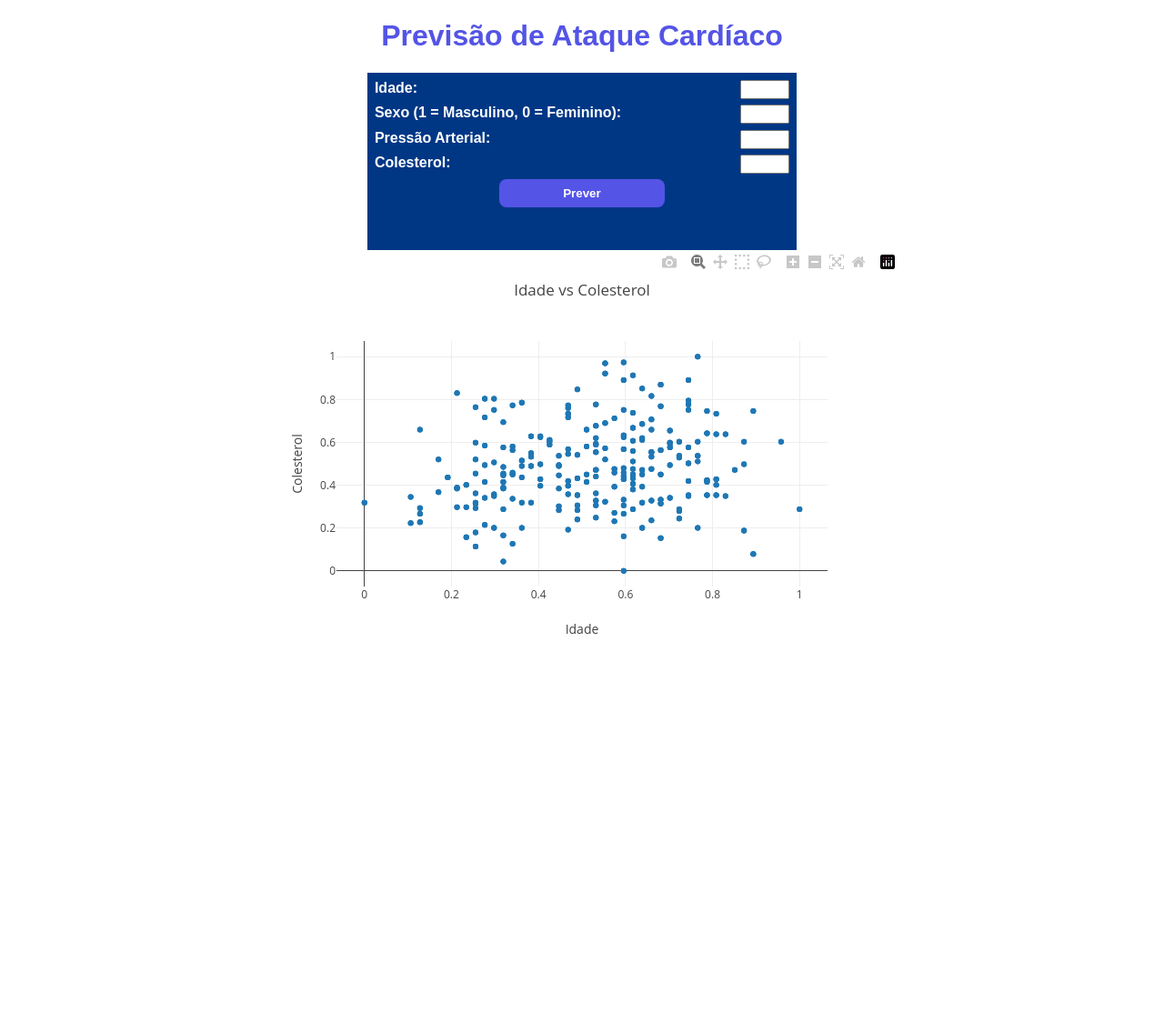
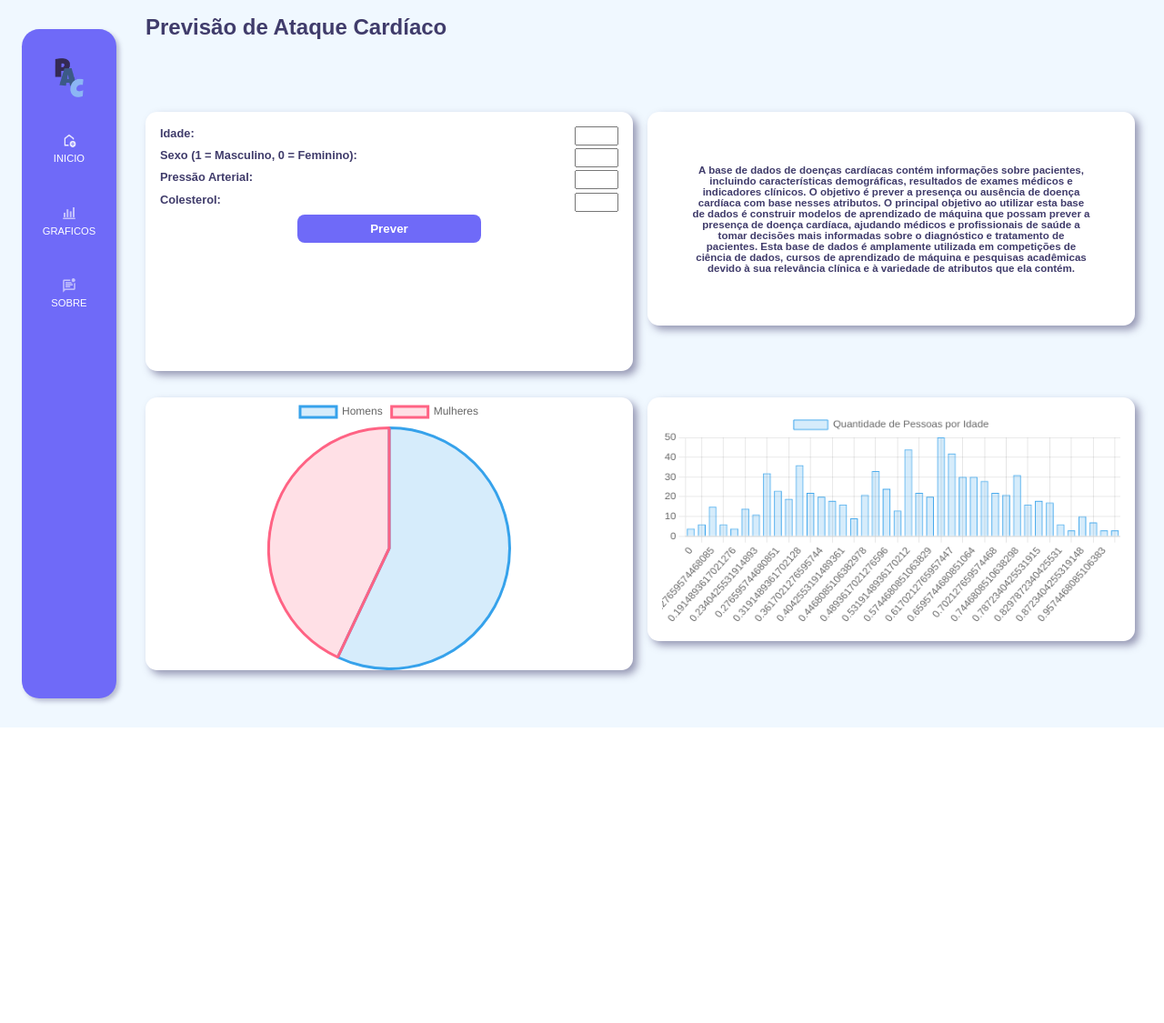
Before and after one commit to Marllysonnn/Projeto-Back_IA, a Flask app: page / in a window 1280 px wide. Shown: the whole page at 91% size. After the commit the page ends 800 px from the top, so only its background shows below. Run offline with Flask 3, Linux system fonts and the light colour scheme; some libraries are stand-ins or nearby versions.

Commit message:
dashboard definido

```diff
--- a/app.py
+++ b/app.py
@@ -16,10 +16,37 @@ except Exception as e:
 
 # Supondo que o dataframe 'heart_normalizacao' seja carregado a partir de um arquivo
 heart_normalizacao = pd.read_csv('Treinamento/data/base_normalizada.csv')
+heart_data = pd.read_csv('Treinamento/data/heart.csv')
 
-@app.route('/')
-def home():
-    return render_template('index.html')
+@app.route('/heart_data')
+def get_heart_data():
+    # Filtrar os dados por sexo e ataque cardíaco
+    males = heart_data[(heart_data['sex'] == 1) & (heart_data['target'] == 1)].shape[0]
+    females = heart_data[(heart_data['sex'] == 0) & (heart_data['target'] == 1)].shape[0]
+
+    total = males + females
+    males_percentage = (males / total) * 100
+    females_percentage = (females / total) * 100
+
+    data = {
+        'labels': ['Homens', 'Mulheres'],
+        'percentages': [males_percentage, females_percentage]
+    }
+    return jsonify(data)
+
+@app.route('/dados_idade', methods=['GET'])
+def dados_idade():
+    try:
+        # Contagem de pessoas por idade
+        contagem_idade = heart_normalizacao['idade'].value_counts().sort_index()
+        # Converter para o formato esperado pelo Chart.js
+        data = {
+            'labels': contagem_idade.index.tolist(),  # Lista de idades
+            'data': contagem_idade.values.tolist()    # Lista de contagem de pessoas
+        }
+        return jsonify(data)
+    except Exception as e:
+        return jsonify({'erro': f'Erro ao processar os dados: {e}'}), 500
 
 @app.route('/prever', methods=['POST'])
 def prever():
@@ -55,13 +82,17 @@ def prever():
     except Exception as e:
         return jsonify({'erro': f'Erro ao processar a previsão: {e}'}), 500
 
-@app.route('/dados_tratados', methods=['GET'])
-def dados_tratados():
+@app.route('/heart', methods=['GET'])
+def heart():
     try:
         data = heart_normalizacao.to_dict(orient='records')
         return jsonify(data)
     except Exception as e:
         return jsonify({'erro': f'Erro ao processar os dados: {e}'}), 500
 
+@app.route('/')
+def home():
+    return render_template('index.html')
+
 if __name__ == '__main__':
     app.run(debug=True)
--- /dev/null
+++ b/static/script.js
@@ -0,0 +1,92 @@
+async function fetchDadosIdade() {
+    const response = await fetch('/dados_idade');
+    const data = await response.json();
+    return data;
+}
+
+document.addEventListener('DOMContentLoaded', async function() {
+    const data = await fetchDadosIdade();
+    const ctx = document.getElementById('graficoIdade').getContext('2d');
+    new Chart(ctx, {
+        type: 'bar',
+        data: {
+            labels: data.labels,
+            datasets: [{
+                label: 'Quantidade de Pessoas por Idade',
+                data: data.data,
+                backgroundColor: 'rgba(54, 162, 235, 0.2)',
+                borderColor: 'rgba(54, 162, 235, 1)',
+                borderWidth: 1
+            }]
+        },
+        options: {
+            scales: {
+                y: {
+                    beginAtZero: true
+                }
+            }
+        }
+    });
+});
+
+document.addEventListener('DOMContentLoaded', async () => {
+    // Fetch data from the Flask endpoint
+    const response = await fetch('/heart_data');
+    const data = await response.json();
+
+    const ctx = document.getElementById('pieChart').getContext('2d');
+    const pieChart = new Chart(ctx, {
+        type: 'pie',
+        data: {
+            labels: data.labels,
+            datasets: [{
+                data: data.percentages,
+                backgroundColor: ['rgba(54, 162, 235, 0.2)', 'rgba(255, 99, 132, 0.2)'],
+                borderColor: ['rgba(54, 162, 235, 1)', 'rgba(255, 99, 132, 1)'],
+                borderWidth: 3
+            }]
+        },
+        options: {
+            responsive: true,
+            maintainAspectRatio: false
+        }
+    });
+});
+
+        document.getElementById("preverForm").addEventListener("submit", async function (event) {
+            event.preventDefault();
+
+            const idade = document.getElementById("idade").value;
+            const sexo = document.getElementById("sexo").value;
+            const pressao_arterial = document.getElementById("pressao_arterial").value;
+            const colesterol = document.getElementById("colesterol").value;
+
+            const response = await fetch("/prever", {
+                method: "POST",
+                headers: {
+                    "Content-Type": "application/json",
+                },
+                body: JSON.stringify({
+                    idade: Number(idade),
+                    sexo: Number(sexo),
+                    pressao_arterial: Number(pressao_arterial),
+                    colesterol: Number(colesterol),
+                }),
+            });
+
+            const mais = document.getElementById("mais");
+            const menos = document.getElementById("menos");
+            mais.style.display = "none";
+            menos.style.display = "none";
+
+            const result = await response.json();
+            if (result.previsao !== undefined) {
+                if (result.previsao === 1) {
+                    mais.style.display = "block";
+                } else {
+                    menos.style.display = "block";
+                }
+            } else {
+                document.getElementById("resultado").innerText = "Erro: " + result.erro;
+            }
+        });
--- /dev/null
+++ b/static/style.css
@@ -0,0 +1,166 @@
+html{
+    margin: 0 2em;
+}
+body {
+  height: 100vh;
+  width: 100%;
+  display: flex;
+  gap: 5em;
+  padding: 0;
+  margin: 0;
+  font-family: Arial, sans-serif;
+
+  background-color: aliceblue;
+}
+*{
+    text-decoration: none;
+    text-align: center;
+    color: #fff;
+}
+#logo{
+    width: 2em;
+    align-self: center;
+    margin-top: 1em;
+}
+a{
+    display: flex;
+    align-items: center;
+    font-size: 0.7em;
+    gap: 0.4em;
+    padding: 0.6em;
+    margin-top: 1%;
+    border-radius: 2em;
+    flex-direction: column;
+}
+a:hover{
+    background-color: #ffffff60;
+}
+navbar{
+    display: flex;
+    position: fixed;
+    margin-left: -0.5em;
+    padding: 1em;
+    height: 88vh;
+    gap: 2em;
+    border-radius: 1.2em;
+    flex-direction: column;
+    align-self: center;
+
+    box-shadow: 0.2em 0.2em 0.3em #403C6B50;
+    background-color: #6F6AF8;
+}
+img{
+    width: 1.5em;
+}
+#previsao{
+    width: 100%;
+    display: grid;
+    grid-template-columns: repeat(2, 1fr);
+    align-items: start;
+    margin-left: 8em;
+    margin-top: 1em;
+    gap: 1em;
+    row-gap: 0.5;
+}
+form{
+  display: flex;
+  padding: 1em;
+  height: 85%;
+  border-radius: 0.8em;
+  flex-direction: column;
+  gap: 0.2em;
+  overflow: hidden;
+
+  box-shadow: 0.3em 0.3em 0.5em #403C6B80;
+  background-color: #fff;
+}
+input{
+  width: 8%;
+  color: #403C6B;
+}
+input:focus{
+  outline: none;
+}
+label{
+    font-size: 0.8em;
+}
+label, p{
+  margin: 0;
+  font-weight: 600;
+  color: #403C6B;
+  text-align: center;
+}
+form div{
+  display: flex;
+  justify-content: space-between;
+}
+h1 {
+  text-align: start;
+  grid-column: span 2;
+  font-size: 1.5em;
+  margin: 0;
+  color: #403C6B;
+}
+h2{
+  color: #403C6B;
+  text-align: center;
+  font-size: 0.72em;
+}
+button{
+  width: 40%;
+  align-self: center;
+  border: none;
+  border-radius: 0.6em;
+  color: #fff;
+  font-weight: 900;
+  padding: 0.6em 0.5em;
+
+  background: #6F6AF8;
+}
+button:hover{
+    position: relative;
+    bottom: 0.1em;
+    right: 0.1em;
+    cursor: pointer;
+
+    box-shadow: 0.2em 0.2em 0.2em #00000050;
+    background-color: #4b43a5;
+}
+#mais span{
+  padding: 0.3em;
+  border-radius: 30%;
+  background-color: #d83b3b80;
+}
+#menos span{
+  padding: 0.3em;
+  border-radius: 30%;
+  background-color: #3bd83b80;
+}
+div #graficoIdade{
+    align-self: stretch;
+    grid-row: 3;
+    padding: 1em;
+    border-radius: 0.8em;
+
+    box-shadow: 0.3em 0.3em 0.5em #403C6B80;
+    background-color: #fff;
+}
+div #descricao{
+    align-self: stretch;
+    padding: 3em 3em;
+    font-size: 1em;
+    border-radius: 0.8em;
+    grid-row: span 3;
+
+    box-shadow: 0.3em 0.3em 0.5em #403C6B80;
+    background-color: #fff;
+}
+
+div #pieChart{
+    align-self: stretch;
+    grid-row: 3;
+    border-radius: 0.8em;
+
+    box-shadow: 0.3em 0.3em 0.5em #403C6B80;
+    background-color: #fff;
+}
--- a/templates/index.html
+++ b/templates/index.html
@@ -4,11 +4,18 @@
     <meta charset="UTF-8">
     <meta name="viewport" content="width=device-width, initial-scale=1.0">
     <link rel="stylesheet" href="style.css">
+    <link rel="stylesheet" href="{{ url_for('static', filename='style.css') }}">
     <title>Previsão de Ataque Cardíaco</title>
 </head>
 <body>
-    <h1>Previsão de Ataque Cardíaco</h1>
-    <form id="preverForm">
+    <navbar>
+        <img id="logo" src="{{ url_for('static', filename='logo.png') }}" alt="">
+        <a href=""> <img src="{{ url_for('static', filename='inicio.png') }}" alt=""> INICIO</a>
+        <a href=""> <img src="{{ url_for('static', filename='graficos.png') }}" alt=""> GRAFICOS</a>
+        <a href=""> <img src="{{ url_for('static', filename='sobre.png') }}" alt=""> SOBRE</a>
+    </navbar>
+    <div id="previsao">
+        <h1>Previsão de Ataque Cardíaco</h1>
         <form id="preverForm">
             <div>
               <label for="idade">Idade:</label>
@@ -27,151 +34,18 @@
               <input type="number" id="colesterol" name="colesterol" required />
             </div>
             <button type="submit">Prever</button>
-            <p id="resultado"></p>
             <h2 style="display: none;" id="mais">Você tem <span>mais chances</span> de ter um ataque cardíaco.</h2>
             <h2 style="display: none;" id="menos">Você tem <span>menos chances</span> de ter um ataque cardíaco.</h2>
-          </form>
-
-    <div id="myDiv" style="width: fit-content;"></div>
-    <div id="container" style="width:100%; height:400px;"></div>
-
-    <script src="https://cdn.plot.ly/plotly-latest.min.js"></script>
-    <script src="https://code.highcharts.com/highcharts.js"></script>
-
-    <script>
-        async function fetchDadosTratados() {
-            const response = await fetch('/dados_tratados');
-            const data = await response.json();
-            return data;
-        }
-
-        function plotScatterPlot(data) {
-            const x = data.map(d => d.idade);
-            const y = data.map(d => d.colesterol);
-
-            var trace = {
-                x: x,
-                y: y,
-                mode: 'markers',
-                type: 'scatter'
-            };
-
-            var layout = {
-                title: 'Idade vs Colesterol',
-                xaxis: { title: 'Idade' },
-                yaxis: { title: 'Colesterol' }
-            };
-
-            Plotly.newPlot('myDiv', [trace], layout);
-        }
-
-        async function init() {
-            const data = await fetchDadosTratados();
-            plotScatterPlot(data);
-            plotHighchartsBar(data);
-        }
-
-        init();
-
-        document.getElementById("preverForm").addEventListener("submit", async function (event) {
-            event.preventDefault();
-
-            const idade = document.getElementById("idade").value;
-            const sexo = document.getElementById("sexo").value;
-            const pressao_arterial = document.getElementById("pressao_arterial").value;
-            const colesterol = document.getElementById("colesterol").value;
-
-            const response = await fetch("/prever", {
-                method: "POST",
-                headers: {
-                    "Content-Type": "application/json",
-                },
-                body: JSON.stringify({
-                    idade: Number(idade),
-                    sexo: Number(sexo),
-                    pressao_arterial: Number(pressao_arterial),
-                    colesterol: Number(colesterol),
-                }),
-            });
-
-            const mais = document.getElementById("mais");
-            const menos = document.getElementById("menos");
-            mais.style.display = "none";
-            menos.style.display = "none";
-
-            const result = await response.json();
-            if (result.previsao !== undefined) {
-                if (result.previsao === 1) {
-                    mais.style.display = "block";
-                } else {
-                    menos.style.display = "block";
-                }
-            } else {
-                document.getElementById("resultado").innerText = "Erro: " + result.erro;
-            }
-        });
-    </script>
-    <style>
-        body {
-          display: flex;
-          margin: 0 10em;
-          flex-direction: column;
-          align-items: center;
-          font-family: Arial, sans-serif;
-        }
-        form{
-          width: 30% max-content;
-          display: flex;
-          padding: 0.5em;
-          flex-direction: column;
-          gap: 0.4em;
-
-          background-color: #003785;
-        }
-        input{
-          width: 10%;
-        }
-        input:focus{
-          outline: none;
-        }
-        label, p{
-          font-weight: 600;
-          color: #fff;
-          text-align: center;
-        }
-        form div{
-          display: flex;
-          justify-content: space-between;
-        }
-        h1 {
-          color: #5454e6;
-        }
-        h2{
-          color: #fff;
-          text-align: center;
-          font-size: 1em;
-        }
-        button{
-          width: 40%;
-          align-self: center;
-          border: none;
-          border-radius: 0.6em;
-          color: #fff;
-          font-weight: 600;
-          padding: 0.6em 0.5em;
-
-          background: #5454e6;
-        }
-        #mais span{
-          padding: 0.3em;
-          border-radius: 50%;
-          background-color: #d83b3b80;
-        }
-        #menos span{
-          padding: 0.3em;
-          border-radius: 50%;
-          background-color: #3bd83b80;
-        }
-      </style>
+        </form>
+        <div><section id="descricao"><h2>A base de dados de doenças cardíacas contém informações sobre pacientes, incluindo características demográficas, resultados de exames médicos e indicadores clínicos.
+            O objetivo é prever a presença ou ausência de doença cardíaca com base nesses atributos. O principal objetivo ao utilizar esta base de dados é construir modelos de aprendizado de máquina que possam
+            prever a presença de doença cardíaca, ajudando médicos e profissionais de saúde a tomar decisões mais informadas sobre o diagnóstico e tratamento de pacientes.
+            Esta base de dados é amplamente utilizada em competições de ciência de dados, cursos de aprendizado de máquina e pesquisas acadêmicas devido à sua relevância clínica
+            e à variedade de atributos que ela contém.</h2></section></div>
+            <div><canvas id="pieChart"></canvas></div>
+            <div><canvas id="graficoIdade"></canvas></div>
+    </div>
+    <script src="{{ url_for('static', filename='script.js') }}"></script>
+    <script src="https://cdn.jsdelivr.net/npm/chart.js"></script>
 </body>
 </html>
```
Also changed, not shown: static/graficos.png (added), static/inicio.png (added), static/logo.png (added), static/sobre.png (added).
